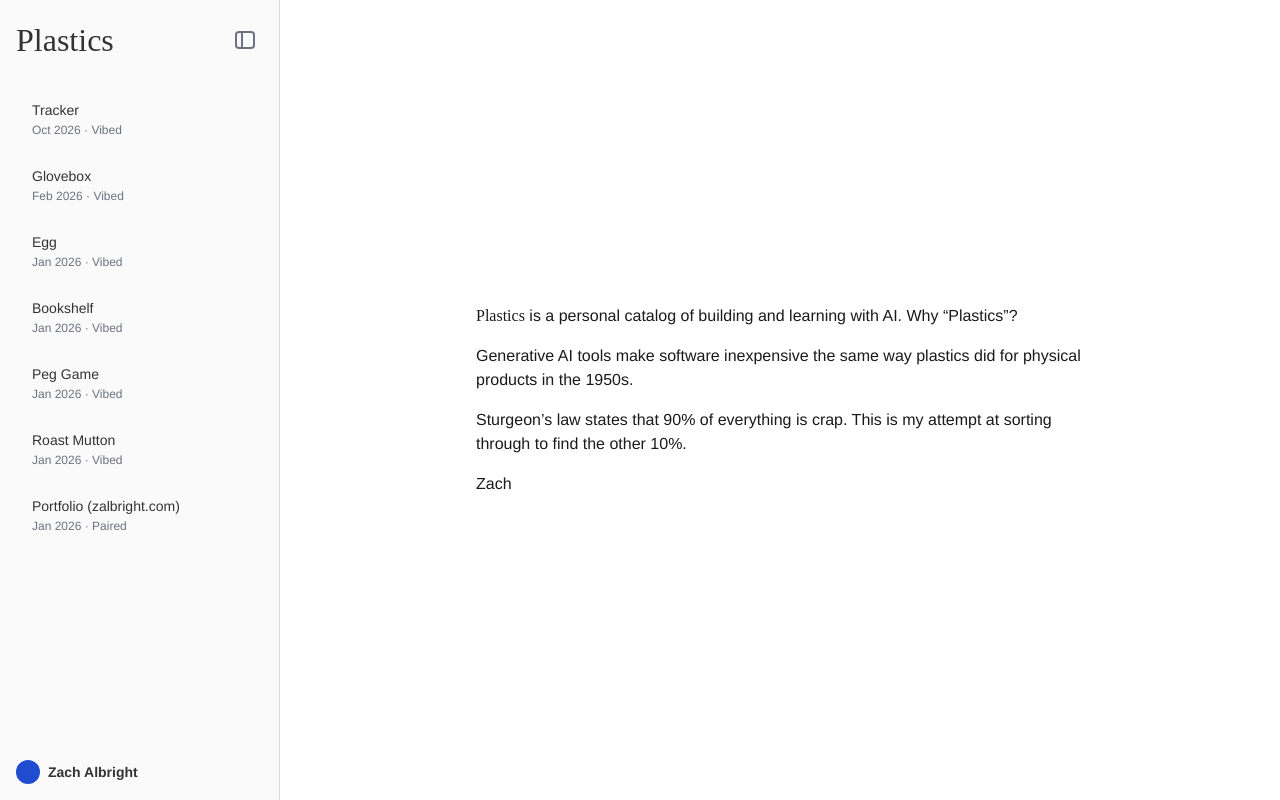
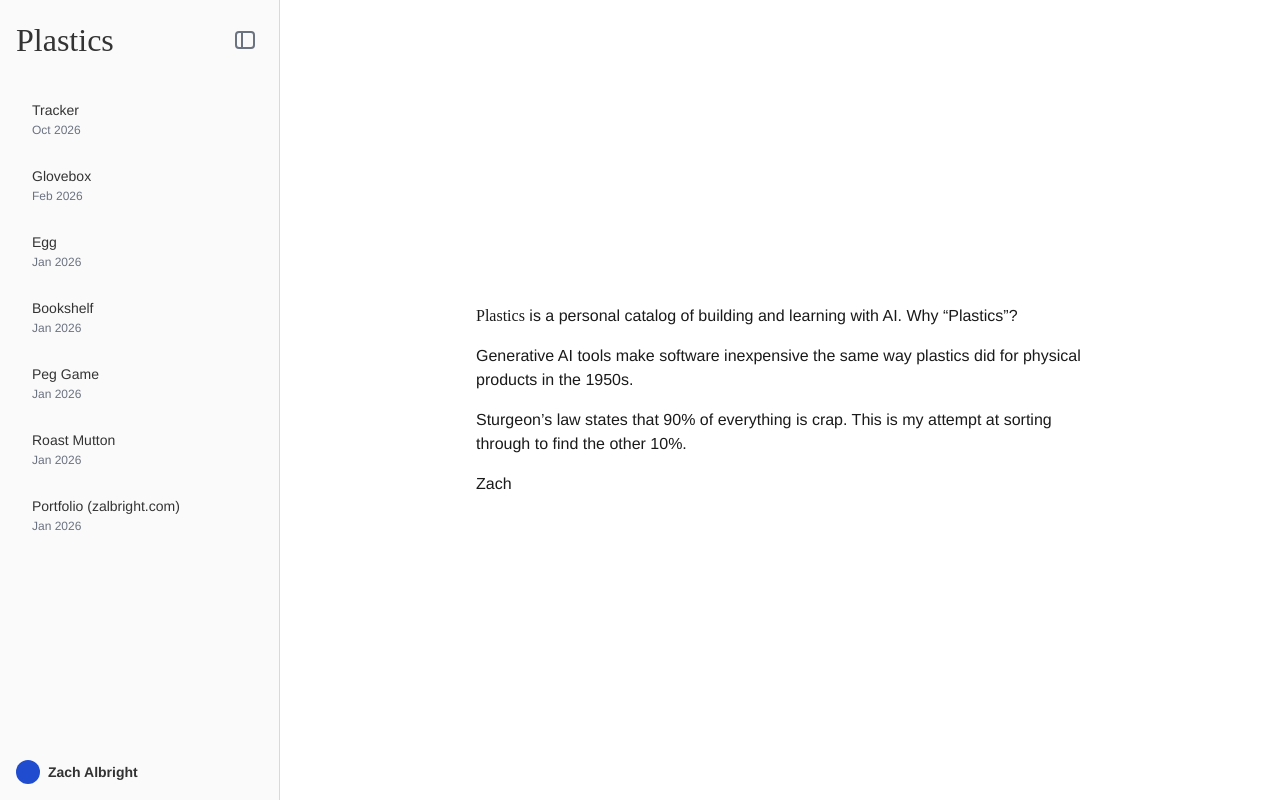
Before and after one commit to chefz11/plastics, a Next.js app: page / in a window 1280 px wide. Built offline with nearby package versions, Linux system fonts and the light colour scheme; a web font is replaced by a local one.

Commit message:
Remove coding labels from project sidebar

```diff
--- a/components/Sidebar/ProjectItem.tsx
+++ b/components/Sidebar/ProjectItem.tsx
@@ -14,17 +14,6 @@ export default function ProjectItem({ project, isSelected, onClick }: ProjectIte
     return date.toLocaleDateString('en-US', { month: 'short', year: 'numeric', timeZone: 'UTC' });
   };
 
-  const getCodingTypeLabel = (type: Project['codingType']): string => {
-    switch (type) {
-      case 'vibe-coded':
-        return 'Vibed';
-      case 'pair-coded':
-        return 'Paired';
-      case 'manual':
-        return 'Manual';
-    }
-  };
-
   return (
     <div
       onClick={onClick}
@@ -35,7 +24,7 @@ export default function ProjectItem({ project, isSelected, onClick }: ProjectIte
     >
       <h3 className="text-sidebar-text font-medium text-sm">{project.name}</h3>
       <p className="text-sidebar-muted text-xs mt-0.5">
-        {formatDate(project.creationDate)} · {getCodingTypeLabel(project.codingType)}
+        {formatDate(project.creationDate)}
       </p>
     </div>
   );
```
